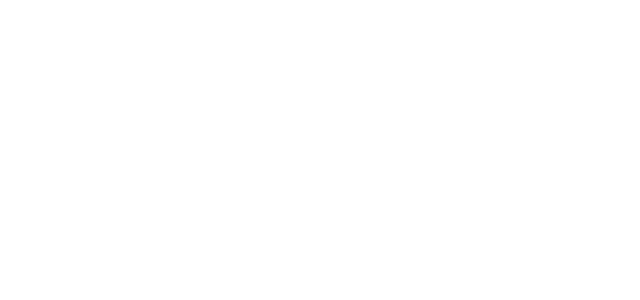
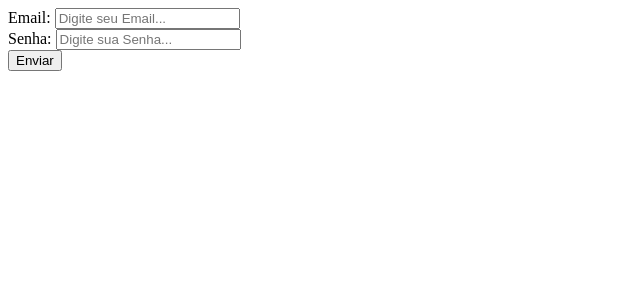
Before and after one commit to MiqueiasCS/provihack1, a React (Create React App) app: page /login in a window 1280 px wide. Shown: the top 300 px of the page, without its empty margins (0-640 px from the left). Built offline with nearby package versions, Linux system fonts and the light colour scheme.

Commit message:
feat: add new page login

```diff
--- a/src/App.js
+++ b/src/App.js
@@ -1,8 +1,7 @@
+import { Routes } from './routes';
 
 export const App = () => {
   return (
-    <div className="App">
-
-    </div>
+      <Routes />
   );
 }
--- a/src/index.js
+++ b/src/index.jsx
@@ -1,10 +1,13 @@
 import React from 'react';
 import ReactDOM from 'react-dom';
 import { App } from './App';
+import { BrowserRouter } from "react-router-dom";
 
 ReactDOM.render(
   <React.StrictMode>
-    <App />
+    <BrowserRouter>
+      <App />
+    </BrowserRouter>
   </React.StrictMode>,
   document.getElementById('root')
 );
--- /dev/null
+++ b/src/pages/dashboard/index.jsx
@@ -0,0 +1,5 @@
+export const Dashboard = () => {
+    return(
+        <h1>DashBOard</h1>
+    )
+}
--- /dev/null
+++ b/src/pages/home/index.jsx
@@ -0,0 +1,7 @@
+
+
+export const Home = () => {
+    return(
+        <h1>HOME</h1>
+    )
+}
--- /dev/null
+++ b/src/pages/login/index.jsx
@@ -0,0 +1,56 @@
+import * as yup from "yup";
+import { yupResolver } from "@hookform/resolvers/yup";
+import { useForm } from "react-hook-form";
+
+
+export const Login = () => {
+
+    const schema = yup.object().shape({
+        email: yup.string().email("Email Inválido!").required("Campo Obrigatório!"),
+        password: yup
+          .string()
+          .min(8, "Mínimo de 8 caracteres!")
+          .matches(
+            /^(?=.*?[A-Z])(?=.*?[a-z])(?=.*?[0-9])(?=.*?[#?!@$ %^&*-]).{8,}$/,
+            "A senha deve conter pelo menos uma letra maiúscula, um número e um caractere especial!"
+          ),
+      });
+
+    const {
+    register,
+    handleSubmit,
+    formState: { errors },
+    reset,
+      } = useForm({ resolver: yupResolver(schema) });
+
+    const handleMyForm = (data) => {
+        console.log(data)
+        reset();
+    };
+
+    return(
+        <form onSubmit={handleSubmit(handleMyForm)}>
+            <div>
+                <label>Email: </label>
+                <input
+                    type="email"
+                    placeholder="Digite seu Email..."
+                    {...register("email")}
+                />
+                <span className="text-error">{errors.email?.message}</span>
+            </div>
+
+            <div>
+                <label>Senha: </label>
+                <input
+                    type="password"
+                    placeholder="Digite sua Senha..."
+                    {...register("password")}
+                />
+                <span className="text-error">{errors.password?.message}</span>
+            </div>
+            <button type="submit">Enviar</button>
+        </form>
+    )
+
+}
--- /dev/null
+++ b/src/pages/register/index.jsx
@@ -0,0 +1,7 @@
+export const Register = () => {
+    return(
+        <h1>
+            Register
+        </h1>
+    )
+}
--- /dev/null
+++ b/src/routes/index.jsx
@@ -0,0 +1,18 @@
+import { Routes as Switch, Route } from "react-router-dom";
+
+import { Home } from "../pages/home";
+import { Login } from "../pages/login";
+import { Dashboard } from '../pages/dashboard';
+import { Register } from '../pages/register'
+
+export const Routes = () => {
+
+    return (
+        <Switch>
+            <Route exact path="/" element={<Home />}/>
+            <Route path="/login" element={<Login />}/>
+            <Route path="/dashboard" element={<Dashboard />}/>
+            <Route path="/register" element={<Register />}/>
+        </Switch>
+    );
+};
```
